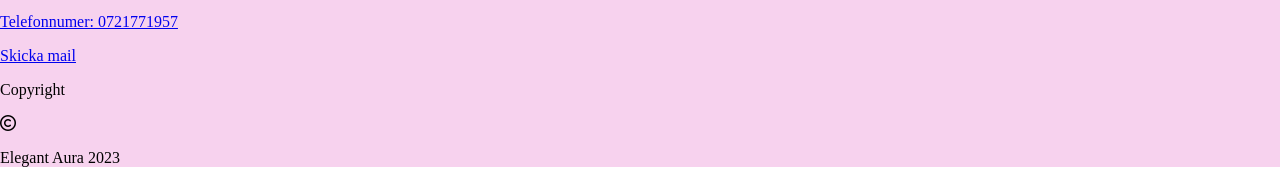
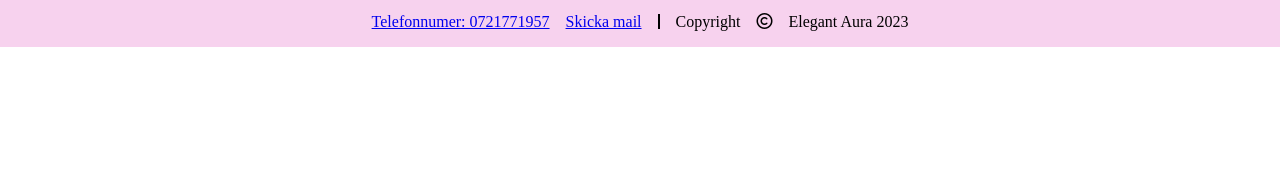
Before and after one commit to felhu0/Elegant-Aura, a plain HTML site: page index.html in a window 1280 px wide. Shown: the part 2369-2552 px from the top of the page. After the commit the page ends 2416 px from the top, so only its background shows below. Drawn offline with Linux system fonts and the light colour scheme.

Commit message:
change home

```diff
--- a/home.scss
+++ b/home.scss
@@ -236,10 +236,52 @@ footer {
     }
 }
 
-.copyright {
+//footer-bottom//
+
+.footer-kontakt-container {
     display: flex;
-    font-size: 1em;
+    flex-direction: row;
     justify-content: center;
-    padding: 20px;
+    align-items: center;
+    gap: 1rem;
 
+    .contact {
+        display: flex;
+        justify-content: center;
+        align-items: center;
+        height: 15px;
+        padding-right: 1rem;
+        gap: 1rem;
+        border-right: 2px solid black;
+
+        p {
+            display: block;
+            margin-block-start: 1em;
+            margin-block-end: 1em;
+            margin-inline-start: 0px;
+            margin-inline-end: 0px;
+        }
+    }
+
+    .bottom-contact {
+        display: flex;
+        flex-direction: row;
+        justify-content: center;
+        align-items: center;
+        gap: 1rem;
+
+        p {
+            display: block;
+            margin-block-start: 1em;
+            margin-block-end: 1em;
+            margin-inline-start: 0px;
+            margin-inline-end: 0px;
+
+        }
+        span {
+            .far {
+                font-weight: 400;
+            }
+        }
+    }
 }
```
Also changed, not shown: home.css, 1 other file.
